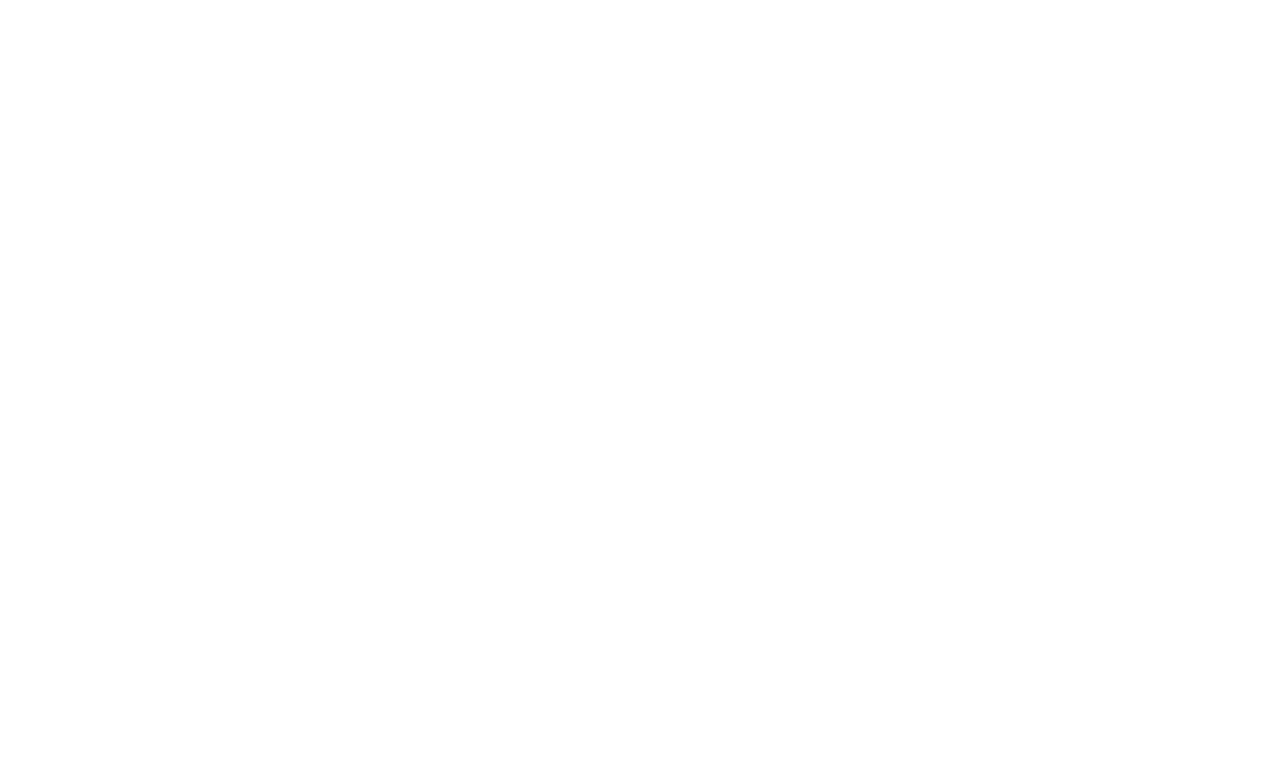
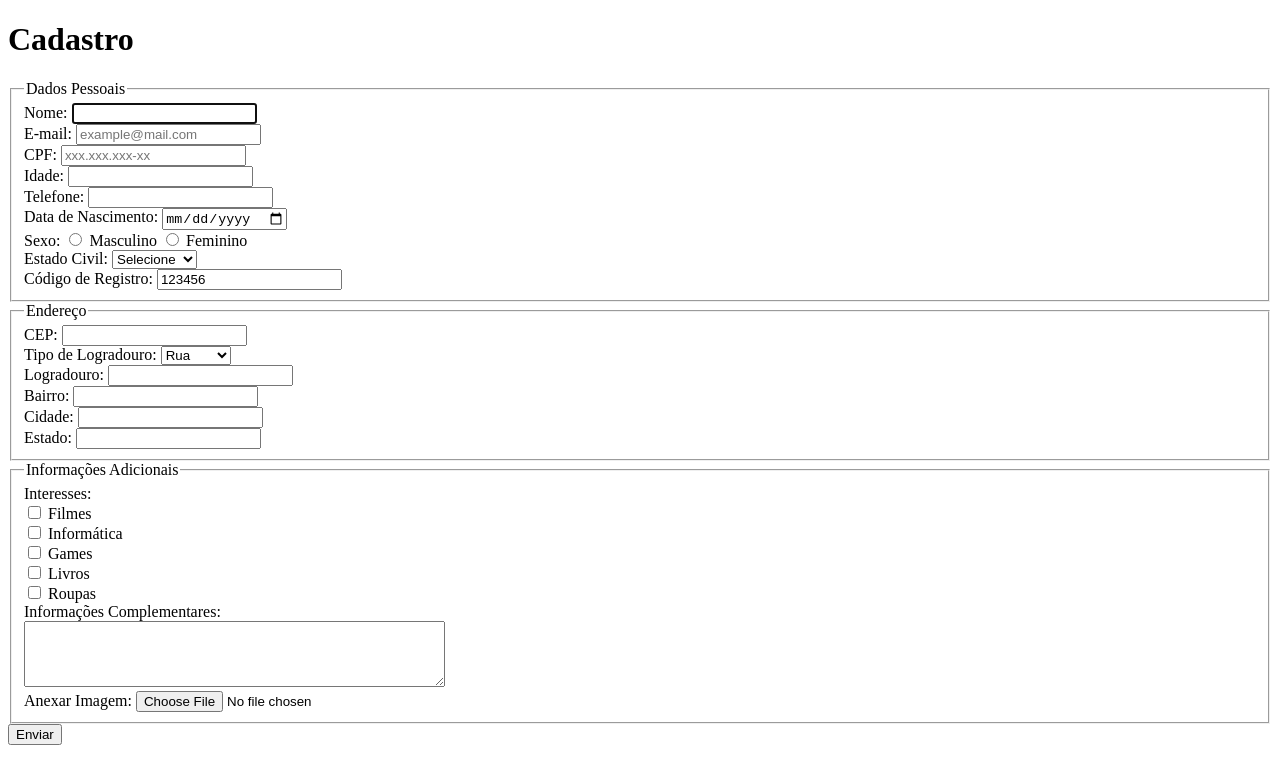
Before and after one commit to Macarini74/trab1parte3, a plain HTML site: page cadastro.html in a window 1280 px wide. Drawn offline with Linux system fonts and the light colour scheme.

Commit message:
completo

```diff
--- a/cadastro.html
+++ b/cadastro.html
@@ -0,0 +1,109 @@
+<!DOCTYPE html>
+<html lang="pt">
+
+<head>
+    <meta charset="UTF-8">
+    <meta name="viewport" content="width=device-width, initial-scale=1.0">
+    <title>Cadastro</title>
+</head>
+
+<body>
+    <header>
+        <h1>Cadastro</h1>
+    </header>
+
+    <main>
+        <form>
+            <fieldset>
+                <legend>Dados Pessoais</legend>
+                <label for="nome">Nome:</label>
+                <input autofocus type="text" minlength="2" maxlength="50" id="nome" name="nome" required><br>
+
+                <label for="email">E-mail:</label>
+                <input type="email" id="email" name="email" placeholder="example@mail.com"  required><br>
+
+                <label for="cpf">CPF:</label>
+                <input type="text" id="cpf" name="cpf" placeholder="xxx.xxx.xxx-xx" pattern="\d{3}\.\d{3}\.\d{3}-\d{2}" required><br>
+
+                <label for="idade">Idade:</label>
+                <input type="number" id="idade" name="idade" required><br>
+
+                <label for="telefone">Telefone:</label>
+                <input type="tel" id="telefone" name="telefone" required><br>
+
+                <label for="dataNascimento">Data de Nascimento:</label>
+                <input type="date" id="dataNascimento" name="dataNascimento"><br>
+
+                <label for="sexo">Sexo:</label>
+                <input type="radio" id="masculino" name="sexo" value="masculino">
+                <label for="masculino">Masculino</label>
+                <input type="radio" id="feminino" name="sexo" value="feminino">
+                <label for="feminino">Feminino</label><br>
+
+                <label for="estadoCivil">Estado Civil:</label>
+                <select id="estadoCivil" name="estadoCivil">
+                    <option value="">Selecione</option>
+                    <option value="solteiro">Solteiro</option>
+                    <option value="casado">Casado</option>
+                    <option value="divorciado">Divorciado</option>
+                    <option value="viuvo">Viúvo</option>
+                </select><br>
+
+                <label for="codigo">Código de Registro:</label>
+                <input type="text" id="codigo" name="codigo" value="123456" readonly><br>
+            </fieldset>
+
+            <fieldset>
+                <legend>Endereço</legend>
+                <label for="cep">CEP:</label>
+                <input type="text" id="cep" name="cep" required><br>
+
+                <label for="tipoLogradouro">Tipo de Logradouro:</label>
+                <select id="tipoLogradouro" name="tipoLogradouro" required>
+                    <option value="rua">Rua</option>
+                    <option value="avenida">Avenida</option>
+                    <option value="praca">Praça</option>
+                </select><br>
+
+                <label for="logradouro">Logradouro:</label>
+                <input type="text" id="logradouro" name="logradouro" required><br>
+
+                <label for="bairro">Bairro:</label>
+                <input type="text" id="bairro" name="bairro" required><br>
+
+                <label for="cidade">Cidade:</label>
+                <input type="text" id="cidade" name="cidade" required><br>
+
+                <label for="estado">Estado:</label>
+                <input type="text" id="estado" name="estado" required><br>
+            </fieldset>
+
+            <fieldset>
+                <legend>Informações Adicionais</legend>
+                <label for="interesses">Interesses:</label><br>
+                <input type="checkbox" id="filmes" name="interesses" value="filmes">
+                <label for="filmes">Filmes</label><br>
+                <input type="checkbox" id="informatica" name="interesses" value="informatica">
+                <label for="informatica">Informática</label><br>
+                <input type="checkbox" id="games" name="interesses" value="games">
+                <label for="games">Games</label><br>
+                <input type="checkbox" id="livros" name="interesses" value="livros">
+                <label for="livros">Livros</label><br>
+                <input type="checkbox" id="roupas" name="interesses" value="roupas">
+                <label for="roupas">Roupas</label><br>
+
+                <label for="informacoesComplementares">Informações Complementares:</label><br>
+                <textarea id="informacoesComplementares" name="informacoesComplementares" rows="4"
+                    cols="50"></textarea><br>
+
+                <label for="imagem">Anexar Imagem:</label>
+                <input type="file" id="imagem" name="imagem" accept="image/*"><br>
+            </fieldset>
+
+            <input type="submit" value="Enviar">
+            <input type="hidden" id="dataCadastro" name="dataCadastro" value="2021-09-01">
+        </form>
+    </main>
+</body>
+
+</html>
```
Also changed, not shown: galeria.html (+8 -8 lines), index.html (+12 -0 lines), components/clinica1.jpeg (added), components/clinica2.jpeg (added), components/clinica3.jpeg (added), components/clinica4.jpeg (added), components/clinica5.jpeg (added), components/clinica6.jpeg (added), components/clinica7.jpeg (added), components/clinica8.jpeg (added).
